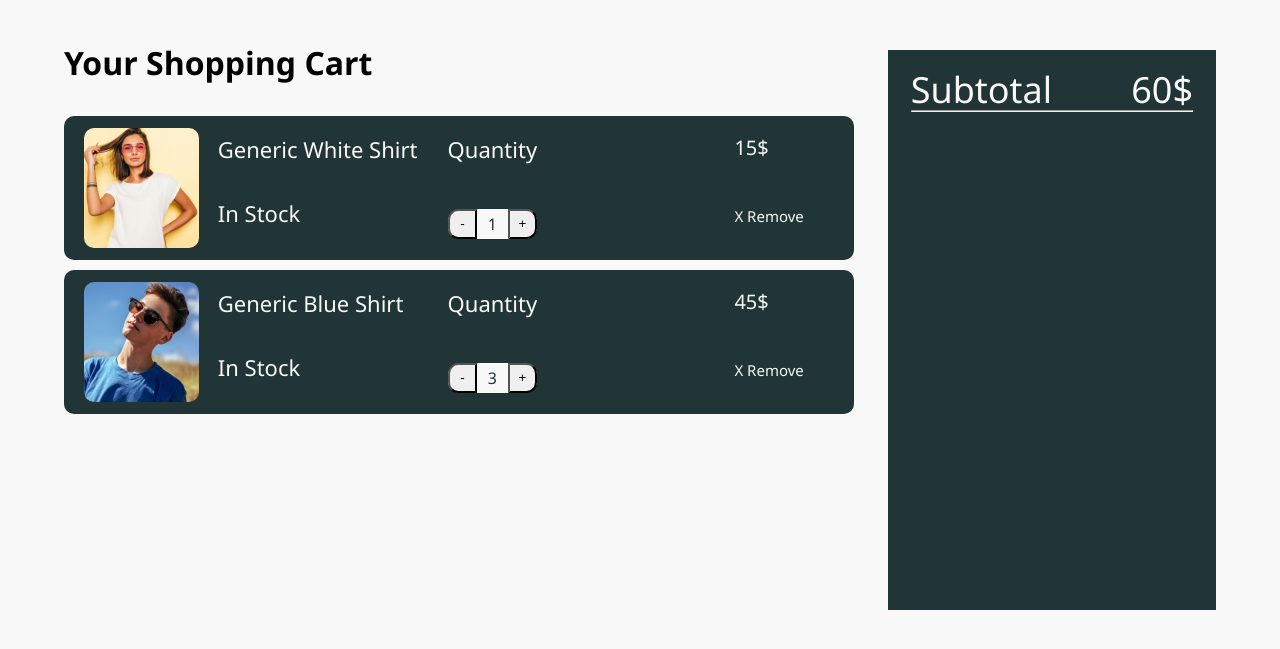
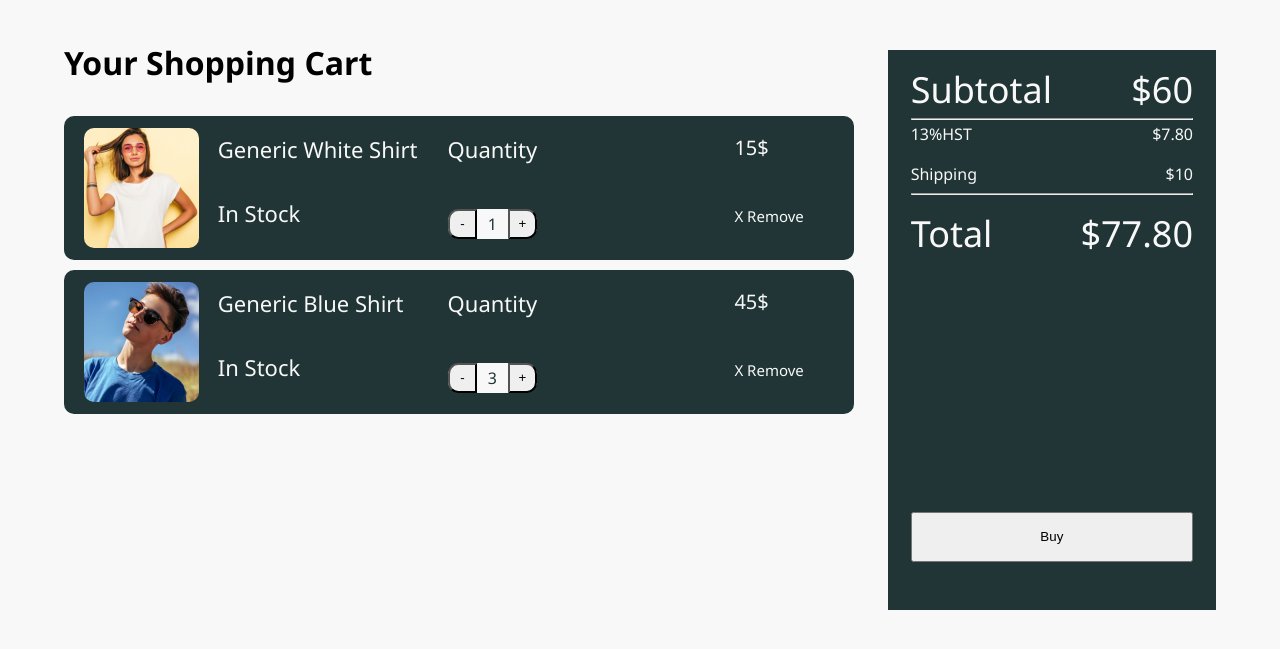
Before and after one commit to aclar119/Online-Store, a PHP site: page /Cart.html in a window 1280 px wide. Shown: the top 649 px of the page. Run offline with PHP 8.4, Linux system fonts and the light colour scheme.

Commit message:
Completed the final price section with buy button

```diff
--- a/Cart/Cart.css
+++ b/Cart/Cart.css
@@ -194,7 +194,7 @@ html, body {
   width: 100%;
   font-size: 36px;
   justify-content: space-between;
-  margin-bottom: 20px;
+  margin-bottom: 10%;
   line-height: 0px;
   font-weight: 100;
 
@@ -208,6 +208,56 @@ html, body {
   text-align: right;
 }
 
+.fees-section{
+  display: flex;
+  justify-content: space-between;
+}
+.subtotal-HST {
+  text-align: left;
+  font-size: 16px;
+}
+
+.HST-price {
+  text-align: right;
+  font-size: 16px;
+}
+
+.subtotal-shipping{
+  text-align: left;
+  font-size: 16px;
+  margin-bottom: 0%;
+}
+
+.shipping-price{
+  text-align: right;
+  font-size: 16px;
+}
+
+.total-section{
+  display:flex;
+  justify-content: space-between;
+  font-size:36px;
+}
+
+.total-label{
+  text-align:left;
+}
+
+.total-price{
+  text-align:right;
+}
+
+.separator {
+  margin-bottom: 5%;
+}
+
+.buy-button{
+  width: 100%;
+  height: 10%;
+  margin-top:90%;
+}
+
+
 footer-component{
   position: fixed;
   bottom: 0;
--- a/Cart/Cart.html
+++ b/Cart/Cart.html
@@ -80,9 +80,26 @@
                 <div class="inner-price-section">
                     <div class="subtotal-section">
                         <div class="subtotal-label">Subtotal</div>
-                        <div class="subtotal-price">60$</div>
+                        <div class="subtotal-price">$60</div>
                       </div>
                       <hr class="separator"/>
+
+                      <div class="subtotal-section">
+                        <div class="subtotal-HST">13%HST</div>
+                        <div class="HST-price">$7.80</div>
+                      </div>
+                      <div class="fees-section">
+                        <div class="subtotal-shipping">Shipping</div>
+                        <div class="shipping-price">$10</div>
+                      </div>
+                      <hr class="separator" />
+
+                      <div class="total-section">
+                        <div class="total-label">Total</div>
+                        <div class="total-price">$77.80</div>
+                      </div>
+
+                      <button class="buy-button">Buy</button>
 
               </div>
               </div>
```
